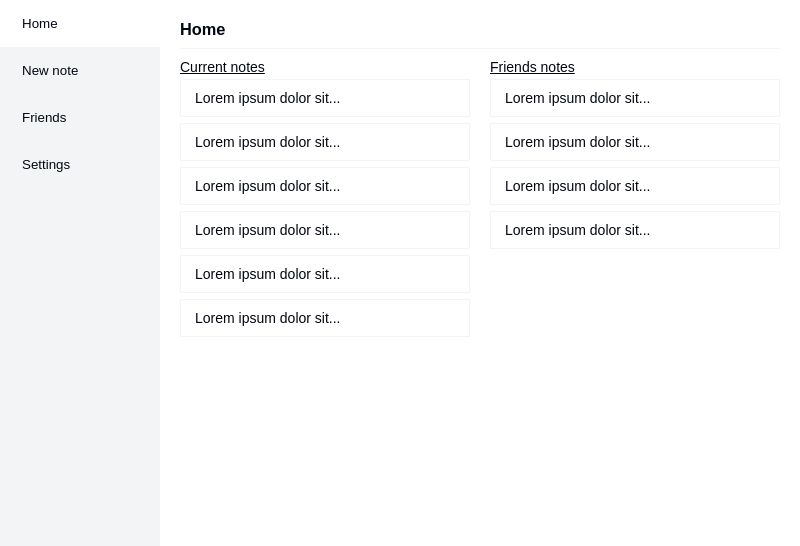
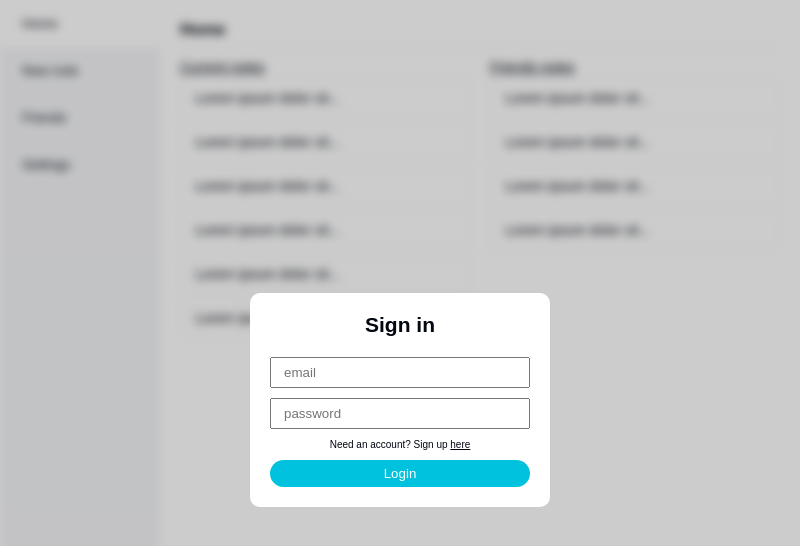
Before and after one commit to MrBradley815/sticky-notes, an Electron app: page src/renderer/index.html in a window 800 px wide. Drawn offline with Linux system fonts and the light colour scheme; no server answers.

Commit message:
added login ui

```diff
--- a/src/assets/css/index.css
+++ b/src/assets/css/index.css
@@ -48,6 +48,10 @@ button {
   font-weight: normal;
   text-decoration: underline;
   margin-bottom: 0.4rem;
+}
+
+.window.blur {
+  filter: blur(5px);
 }
 
 .window-content {
@@ -250,6 +254,70 @@ button {
   border-color: var(--color-primary);
 }
 
+/***** LOGIN MODAL *****/
+#login-modal {
+  position: fixed;
+  top: 0;
+  left: 0;
+  right: 0;
+  bottom: 0;
+  text-align: center;
+  z-index: 999;
+}
+
+#login-modal.closed {
+  display: none;
+}
+
+#login-modal .overlay {
+  display: grid;
+  place-items: center;
+  background-color: rgba(0, 0, 0, 0.2);
+  height: 100%;
+  padding: 1rem;
+}
+
+.modal-container {
+  background-color: var(--color-white-100);
+  width: 100%;
+  min-width: 20rem;
+  max-width: 30rem;
+  padding: 2rem;
+  border-radius: 1rem;
+}
+
+.input-group {
+  margin-bottom: 1rem;
+}
+
+#login-modal h2 {
+  margin-bottom: 2rem;
+}
+
+#login-modal input {
+  width: 100%;
+  padding: 6px 12px;
+}
+
+#login-modal .btn {
+  width: 100%;
+}
+
+#login-modal p {
+  font-size: 10px;
+  margin-bottom: 1rem;
+}
+
+#sign-up-link,
+#login-link {
+  text-decoration: underline;
+  cursor: pointer;
+}
+
+#sign-up {
+  display: none;
+}
+
 /*********************/
 /*     DARK MODE     */
 /*********************/
--- a/src/renderer/index.html
+++ b/src/renderer/index.html
@@ -8,7 +8,7 @@
     <title>Stickeez!</title>
   </head>
   <body>
-    <div class="window">
+    <div class="window blur">
       <div class="window-content">
         <div class="tabs">
           <button type="button" id="default-tab" class="tab-link" data-tab-id="home">Home</button>
@@ -179,6 +179,38 @@
       </div>
     </div>
 
+    <div id="login-modal">
+      <div class="overlay">
+        <div class="modal-container">
+          <div id="login">
+            <h2>Sign in</h2>
+            <div class="input-group">
+              <input type="email" id="email" placeholder="email" />
+            </div>
+            <div class="input-group">
+              <input type="password" id="password" placeholder="password" />
+            </div>
+            <p>Need an account? Sign up <span id="sign-up-link">here</span></p>
+            <button type="button" class="btn btn-primary">Login</button>
+          </div>
+          <div id="sign-up">
+            <h2>Register</h2>
+            <div class="input-group">
+              <input type="text" id="name" placeholder="name" />
+            </div>
+            <div class="input-group">
+              <input type="email" id="email" placeholder="email" />
+            </div>
+            <div class="input-group">
+              <input type="password" id="password" placeholder="password" />
+            </div>
+            <p>Have an account? Login <span id="login-link">here</span></p>
+            <button type="button" class="btn btn-primary">Sign up</button>
+          </div>
+        </div>
+      </div>
+    </div>
+
     <script src="./index.js"></script>
   </body>
 </html>
--- a/src/renderer/index.js
+++ b/src/renderer/index.js
@@ -2,6 +2,8 @@ const tabs = document.querySelectorAll('.tab-link');
 const newNoteBtn = document.querySelector('#new-note-btn');
 const resetBtn = document.querySelector('#reset-settings');
 const saveBtn = document.querySelector('#save-settings');
+const signUpLink = document.querySelector('#sign-up-link');
+const loginLink = document.querySelector('#login-link');
 let configSettings;
 
 tabs.forEach((tab) => {
@@ -13,6 +15,8 @@ tabs.forEach((tab) => {
 newNoteBtn.addEventListener('click', handleCreateNote);
 resetBtn.addEventListener('click', handleReset);
 saveBtn.addEventListener('click', handleSave);
+signUpLink.addEventListener('click', toggleForm);
+loginLink.addEventListener('click', toggleForm);
 
 document.querySelector('#default-tab').click();
 
@@ -20,6 +24,19 @@ window.bridge.configSettings((e, settings) => {
   configSettings = settings;
   loadSettingsUI();
 });
+
+function toggleForm() {
+  const loginForm = document.querySelector('#login');
+  const signUpForm = document.querySelector('#sign-up');
+
+  if (loginForm.style.display === 'block') {
+    loginForm.style.display = 'none';
+    signUpForm.style.display = 'block';
+  } else {
+    loginForm.style.display = 'block';
+    signUpForm.style.display = 'none';
+  }
+}
 
 function openTab(tab) {
   const tabId = tab.dataset.tabId;
```
